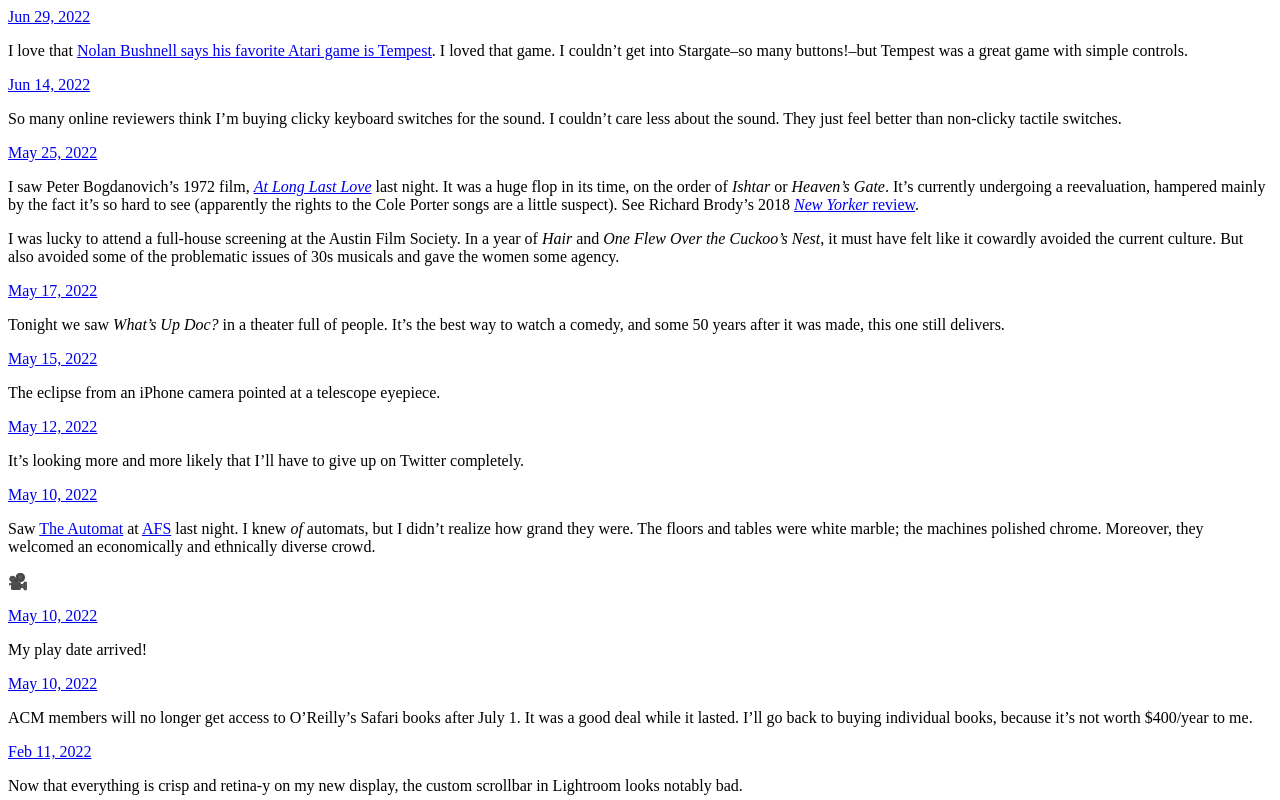
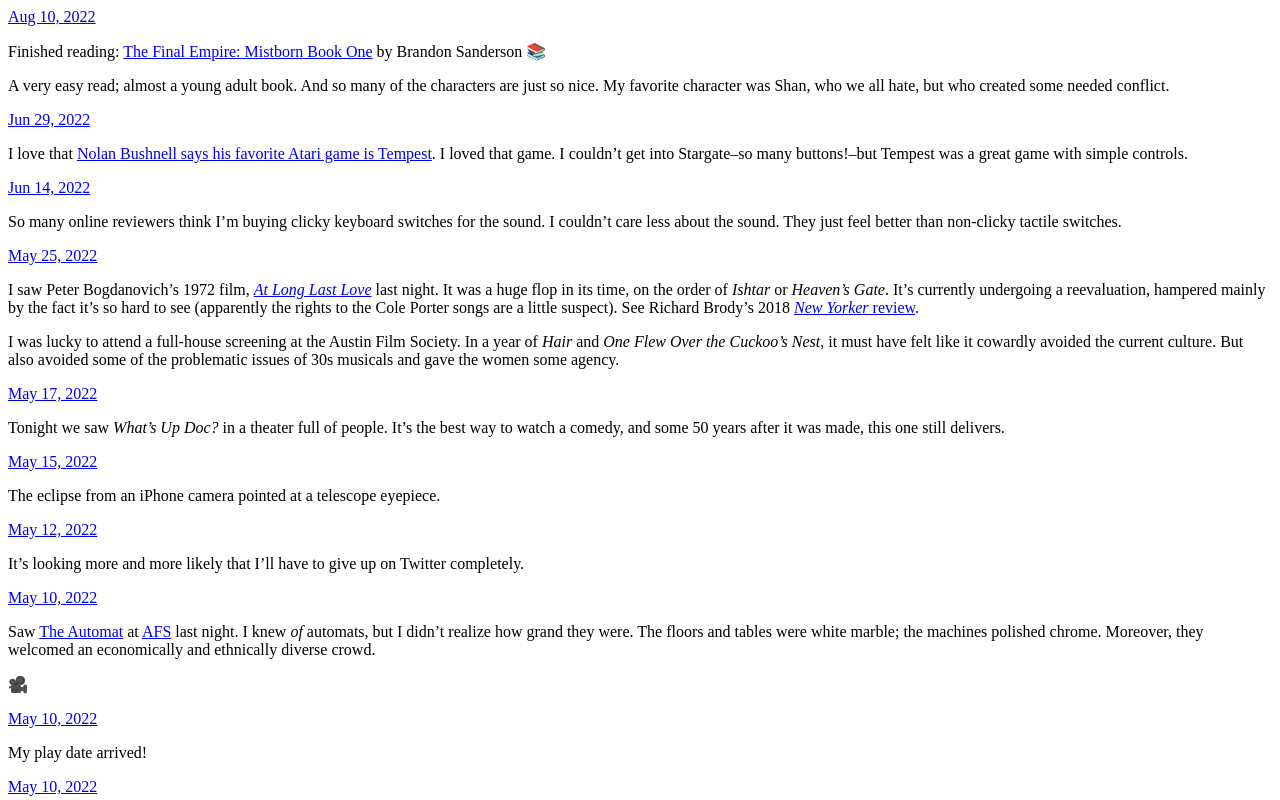
Before and after one commit to brokaw/micro.blog, a plain HTML site: page index.html in a window 1280 px wide. Shown: the top 800 px of the page. Drawn offline with Linux system fonts and the light colour scheme.

Commit message:
Archiving from Micro.blog.

```diff
--- a/index.html
+++ b/index.html
@@ -21,6 +21,18 @@
 <div class="h-feed">
 
 
+
+	  <div class="h-entry">
+
+
+		<a href="https://brokaw.micro.blog/2022/08/10/finished-reading-the.html" class="u-url"><time class="dt-published" datetime="2022-08-10 15:19:01 -0500">Aug 10, 2022</time></a>
+
+		<div class="e-content">
+			 <p>Finished reading: <a href="https://micro.blog/books/9780575089914">The Final Empire: Mistborn Book One</a> by Brandon Sanderson 📚</p>
+<p>A very easy read; almost a young adult book. And so many of the characters are just so nice. My favorite character was Shan, who we all hate, but who created some needed conflict.</p>
+
+		</div>
+	  </div>
 
 	  <div class="h-entry">
 
```
